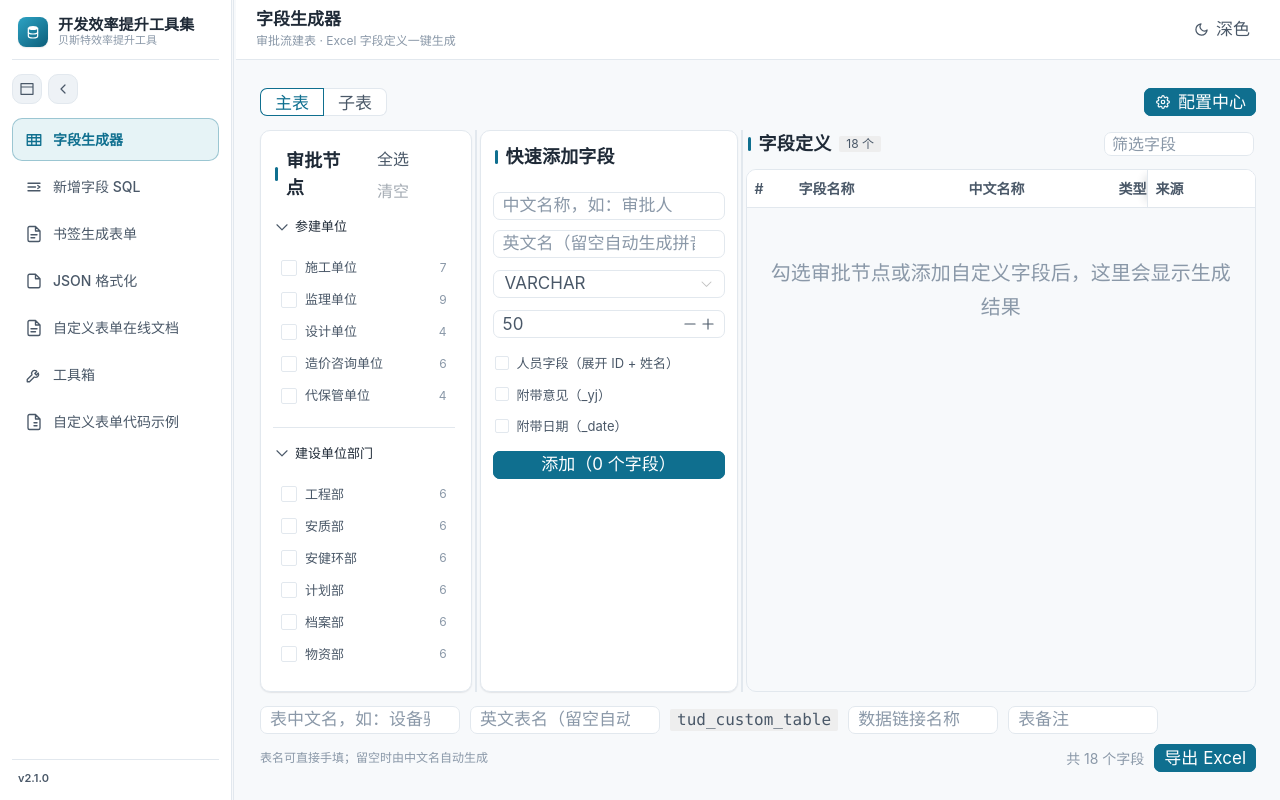
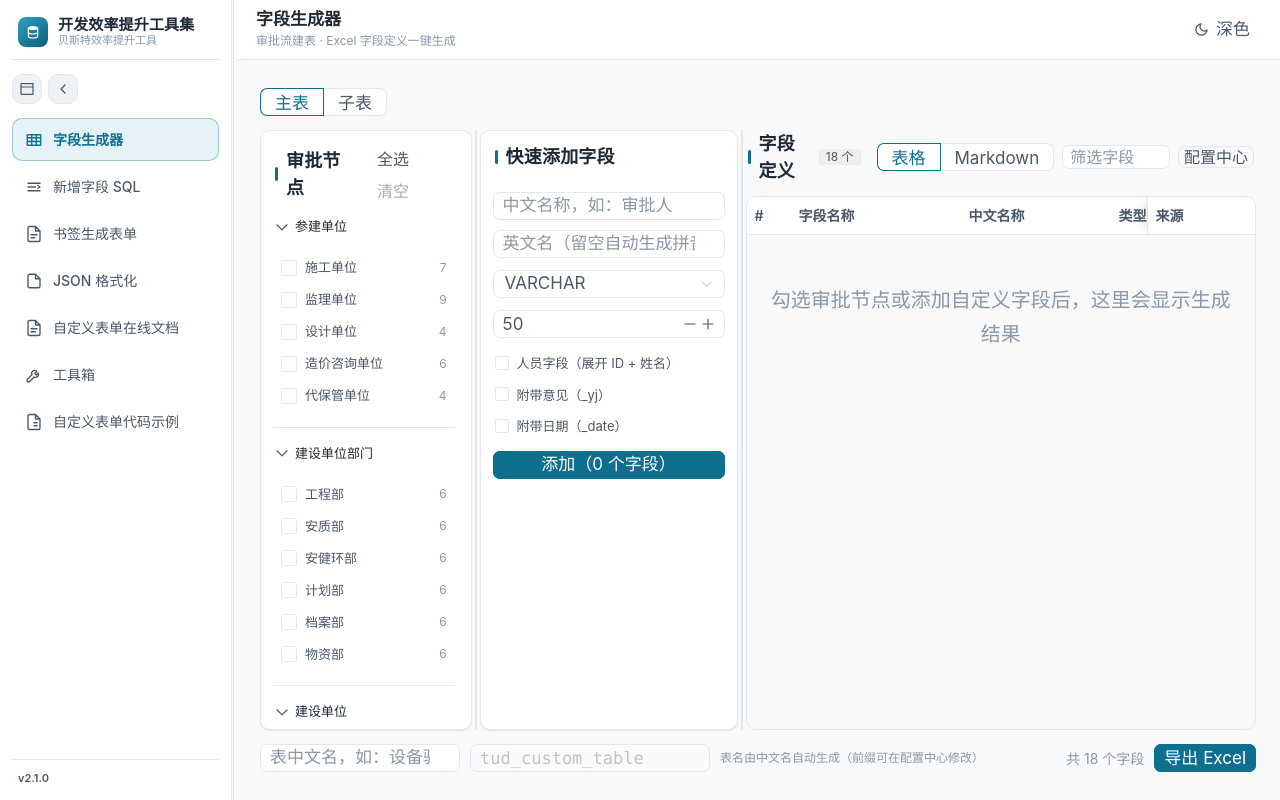
Before and after one commit to zythub/zdscq_zyt, a Vue app: page /#/field-generator in a window 1280 px wide. Built offline with nearby package versions, Linux system fonts and the light colour scheme.

Commit message:
feat(field-generator): 人员字段(personName)→VARCHAR(200)；右侧表格新增 Markdown 视图+复制；快速添加加清空；底栏仅留中文名+置灰英文名；筛选与配置中心同行(SCHEMA_VERSION 2→3)

```diff
--- a/src/config/baseline.ts
+++ b/src/config/baseline.ts
@@ -6,12 +6,12 @@ import type { AppConfig, FieldRole, NodeDef, RoleDefaults } from '@/types';
  *
  * 改动基线请同步 +1 SCHEMA_VERSION，界面会提示用户基线已更新。
  */
-export const SCHEMA_VERSION = 2;
+export const SCHEMA_VERSION = 3;
 
 /** L1 全局默认表：按字段角色定义默认属性 */
 export const DEFAULT_ROLE_DEFAULTS: RoleDefaults = {
   personId: { type: 'VARCHAR', length: 50, scale: null, nullable: true, defaultValue: '', comment: '' },
-  personName: { type: 'VARCHAR', length: 100, scale: null, nullable: true, defaultValue: '', comment: '' },
+  personName: { type: 'VARCHAR', length: 200, scale: null, nullable: true, defaultValue: '', comment: '' },
   opinion: { type: 'TEXT', length: null, scale: null, nullable: true, defaultValue: '', comment: '' },
   date: { type: 'DATE', length: null, scale: null, nullable: true, defaultValue: '', comment: '' },
   text: { type: 'VARCHAR', length: 50, scale: null, nullable: true, defaultValue: '', comment: '' },
--- a/src/stores/builder.ts
+++ b/src/stores/builder.ts
@@ -87,6 +87,15 @@ export function addCustomField(partial: Partial<CustomFieldInput>): CustomFieldI
 export function removeCustomField(uid: string): void {
   const idx = session.customFields.findIndex((f) => f.uid === uid);
   if (idx >= 0) session.customFields.splice(idx, 1);
+}
+
+/** 清空全部手动添加的字段（快速添加区），并清理已失效的行内编辑记录 */
+export function clearCustomFields(): void {
+  session.customFields = [];
+  const live = new Set(fields.value.map((f) => f.english));
+  for (const k of Object.keys(session.edits)) {
+    if (!live.has(k)) delete session.edits[k];
+  }
 }
 
 /**
--- a/src/tools/field-generator/components/FieldTable.vue
+++ b/src/tools/field-generator/components/FieldTable.vue
@@ -5,6 +5,8 @@ import {
   NInput,
   NInputNumber,
   NPopover,
+  NRadioButton,
+  NRadioGroup,
   NSelect,
   NSwitch,
   NTag,
@@ -25,6 +27,43 @@ import { rememberTranslation } from '@/stores/config';
 import { TYPES_WITHOUT_LENGTH, TYPES_WITH_SCALE, type FieldType, type GeneratedField } from '@/types';
 
 const message = useMessage();
+const emit = defineEmits<{ openConfig: [] }>();
+
+/** 表格 / Markdown 两种视图切换 */
+const viewMode = ref<'table' | 'md'>('table');
+
+/** 生成可复制到 Excel 的 Markdown 表格 */
+const markdown = computed(() => {
+  const esc = (s: string) => s.replace(/\|/g, '\\|').replace(/\n/g, ' ');
+  const rows = visible.value.map((f) =>
+    [
+      esc(f.english),
+      esc(f.chinese),
+      f.type,
+      f.length == null ? '' : String(f.length),
+      f.scale == null ? '' : String(f.scale),
+      f.nullable ? '是' : '否',
+      esc(f.defaultValue ?? ''),
+      esc(f.comment ?? ''),
+      esc(f.originLabel),
+    ]
+      .map((c) => ` ${c} `)
+      .join('|')
+  );
+  const header = '| 字段名称 | 中文名称 | 类型 | 长度 | 小数位 | 允许空 | 默认值 | 备注 | 来源 |';
+  const sep = '| --- | --- | --- | --- | --- | --- | --- | --- | --- |';
+  return [header, sep, ...rows].join('\n');
+});
+
+async function copyMarkdown(): Promise<void> {
+  try {
+    await navigator.clipboard.writeText(markdown.value);
+    message.success('已复制 Markdown 表格，可直接粘贴到 Excel / 飞书表格');
+  } catch {
+    message.error('复制失败（浏览器禁用了剪贴板），请手动选择文本复制');
+  }
+}
+
 const typeOptions = FIELD_TYPES.map((t) => ({ label: t, value: t }));
 
 const dragIndex = ref<number | null>(null);
@@ -141,6 +180,10 @@ const gridTemplate = computed(() => columns.map((c) => c.width).join(' '));
         恢复默认顺序
       </NButton>
       <div style="flex: 1"></div>
+      <NRadioGroup v-model:value="viewMode" size="small">
+        <NRadioButton value="table">表格</NRadioButton>
+        <NRadioButton value="md">Markdown</NRadioButton>
+      </NRadioGroup>
       <NInput
         v-model:value="filter"
         size="tiny"
@@ -148,9 +191,11 @@ const gridTemplate = computed(() => columns.map((c) => c.width).join(' '));
         clearable
         style="width: 150px"
       />
+      <NButton size="tiny" @click="emit('openConfig')">配置中心</NButton>
     </div>
 
     <div
+      v-if="viewMode === 'table'"
       class="scroll-y field-grid"
       style="flex: 1; border: 1px solid var(--border); border-radius: var(--r-md)"
     >
@@ -312,6 +357,17 @@ const gridTemplate = computed(() => columns.map((c) => c.width).join(' '));
         {{ filter ? '没有匹配的字段' : '勾选审批节点或添加自定义字段后，这里会显示生成结果' }}
       </div>
     </div>
+
+    <div
+      v-else
+      class="scroll-y"
+      style="flex: 1; min-height: 0; display: flex; flex-direction: column; padding: 4px"
+    >
+      <div style="display: flex; justify-content: flex-end; padding: 4px 2px">
+        <NButton size="tiny" @click="copyMarkdown">复制表格</NButton>
+      </div>
+      <pre class="md-box mono">{{ markdown }}</pre>
+    </div>
   </div>
 </template>
 
@@ -319,6 +375,19 @@ const gridTemplate = computed(() => columns.map((c) => c.width).join(' '));
 .field-grid {
   overflow: auto;
   min-height: 0;
+}
+.md-box {
+  margin: 0;
+  padding: 12px;
+  flex: 1;
+  font-size: 13px;
+  line-height: 1.7;
+  white-space: pre;
+  overflow: auto;
+  background: var(--surface-2);
+  border: 1px solid var(--border);
+  border-radius: var(--r-md);
+  color: var(--text-2);
 }
 .grid-head {
   display: grid;
--- a/src/tools/field-generator/components/QuickAdd.vue
+++ b/src/tools/field-generator/components/QuickAdd.vue
@@ -5,13 +5,14 @@ import {
   NCheckbox,
   NInput,
   NInputNumber,
+  NPopconfirm,
   NSelect,
   NSpace,
   NTooltip,
   useMessage,
 } from 'naive-ui';
 import { TYPES_WITHOUT_LENGTH, TYPES_WITH_SCALE, type CustomFieldInput, type FieldType } from '@/types';
-import { addCustomField, FIELD_TYPES, markRecentlyAdded, removeCustomField, session } from '@/stores/builder';
+import { addCustomField, clearCustomFields, FIELD_TYPES, markRecentlyAdded, removeCustomField, session } from '@/stores/builder';
 import { config } from '@/stores/config';
 import { cleanChineseName, toAcronym } from '@/core/identifier';
 
@@ -197,8 +198,17 @@ function summarize(f: CustomFieldInput): string {
     </NButton>
 
     <div v-if="session.customFields.length" style="display: flex; flex-direction: column; min-height: 0; flex: 1">
-      <div class="muted" style="font-size: 13px; padding: 6px 2px">
-        已添加 {{ session.customFields.length }} 组
+      <div
+        class="muted"
+        style="font-size: 13px; padding: 6px 2px; display: flex; align-items: center; justify-content: space-between"
+      >
+        <span>已添加 {{ session.customFields.length }} 组</span>
+        <NPopconfirm @positive-click="clearCustomFields">
+          <template #trigger>
+            <NButton size="tiny" type="error" quaternary>清空</NButton>
+          </template>
+          将移除全部手动添加的字段（不影响审批节点生成的字段），确定吗？
+        </NPopconfirm>
       </div>
       <div class="scroll-y" style="flex: 1; min-height: 0; display: flex; flex-direction: column; gap: 4px">
         <div
--- a/src/tools/field-generator/index.vue
+++ b/src/tools/field-generator/index.vue
@@ -1,6 +1,6 @@
 <script setup lang="ts">
 import { computed, ref, onBeforeUnmount } from 'vue';
-import { NButton, NInput, NRadioButton, NRadioGroup, NTag, NTooltip, useMessage } from 'naive-ui';
+import { NButton, NInput, NRadioButton, NRadioGroup, NTag, useMessage } from 'naive-ui';
 import NodePanel from './components/NodePanel.vue';
 import QuickAdd from './components/QuickAdd.vue';
 import FieldTable from './components/FieldTable.vue';
@@ -145,7 +145,7 @@ function onExport(): void {
 
 <template>
   <div style="display: flex; flex-direction: column; flex: 1; min-height: 0; overflow: hidden">
-    <!-- 工具内工具条：主表/子表切换 + 配置中心 -->
+    <!-- 工具内工具条：主表/子表切换（配置中心已移至右侧字段表表头，与筛选同行） -->
     <div
       class="toolbar"
       style="
@@ -164,29 +164,6 @@ function onExport(): void {
         <NRadioButton value="main">主表</NRadioButton>
         <NRadioButton value="sub">子表</NRadioButton>
       </NRadioGroup>
-
-      <div style="flex: 1"></div>
-
-      <NButton size="small" type="primary" @click="showConfig = true">
-        <template #icon>
-          <svg
-            viewBox="0 0 24 24"
-            width="14"
-            height="14"
-            fill="none"
-            stroke="currentColor"
-            stroke-width="2"
-            stroke-linecap="round"
-            stroke-linejoin="round"
-          >
-            <circle cx="12" cy="12" r="3" />
-            <path
-              d="M19.4 15a1.65 1.65 0 0 0 .33 1.82l.06.06a2 2 0 1 1-2.83 2.83l-.06-.06a1.65 1.65 0 0 0-1.82-.33 1.65 1.65 0 0 0-1 1.51V21a2 2 0 0 1-4 0v-.09A1.65 1.65 0 0 0 9 19.4a1.65 1.65 0 0 0-1.82.33l-.06.06a2 2 0 1 1-2.83-2.83l.06-.06a1.65 1.65 0 0 0 .33-1.82 1.65 1.65 0 0 0-1.51-1H3a2 2 0 0 1 0-4h.09A1.65 1.65 0 0 0 4.6 9a1.65 1.65 0 0 0-.33-1.82l-.06-.06a2 2 0 1 1 2.83-2.83l.06.06a1.65 1.65 0 0 0 1.82.33H9a1.65 1.65 0 0 0 1-1.51V3a2 2 0 0 1 4 0v.09a1.65 1.65 0 0 0 1 1.51 1.65 1.65 0 0 0 1.82-.33l.06-.06a2 2 0 1 1 2.83 2.83l-.06.06a1.65 1.65 0 0 0-.33 1.82V9a1.65 1.65 0 0 0 1.51 1H21a2 2 0 0 1 0 4h-.09a1.65 1.65 0 0 0-1.51 1z"
-            />
-          </svg>
-        </template>
-        配置中心
-      </NButton>
     </div>
 
     <!-- 主体：列宽可拖拽调整。分隔条置于相邻两列之间，拖动时在两列间转移宽度 -->
@@ -213,7 +190,7 @@ function onExport(): void {
       ></div>
 
       <section class="col rise-in" :style="colStyle(isSub ? 1 : 2)">
-        <FieldTable />
+        <FieldTable @open-config="showConfig = true" />
       </section>
     </div>
 
@@ -236,31 +213,14 @@ function onExport(): void {
         clearable
       />
       <NInput
-        v-model:value="session.englishTableName"
+        :value="fullTableName"
         size="small"
-        placeholder="英文表名（留空自动生成）"
-        style="width: 190px"
-        clearable
+        placeholder="自动生成英文表名"
+        style="width: 240px"
+        :disabled="true"
+        class="mono"
       />
-      <NTooltip trigger="hover">
-        <template #trigger>
-          <NTag size="small" :bordered="false" class="mono">{{ fullTableName }}</NTag>
-        </template>
-        最终写入 Excel「表名称」sheet 的表名，前缀可在配置中心修改
-      </NTooltip>
-      <NInput
-        v-model:value="session.dataLinkName"
-        size="small"
-        placeholder="数据链接名称"
-        style="width: 150px"
-      />
-      <NInput
-        v-model:value="session.tableComment"
-        size="small"
-        placeholder="表备注"
-        style="width: 150px"
-      />
-      <span class="muted info-hint">表名可直接手填；留空时由中文名自动生成</span>
+      <span class="muted info-hint">表名由中文名自动生成（前缀可在配置中心修改）</span>
 
       <div style="flex: 1"></div>
 
```
